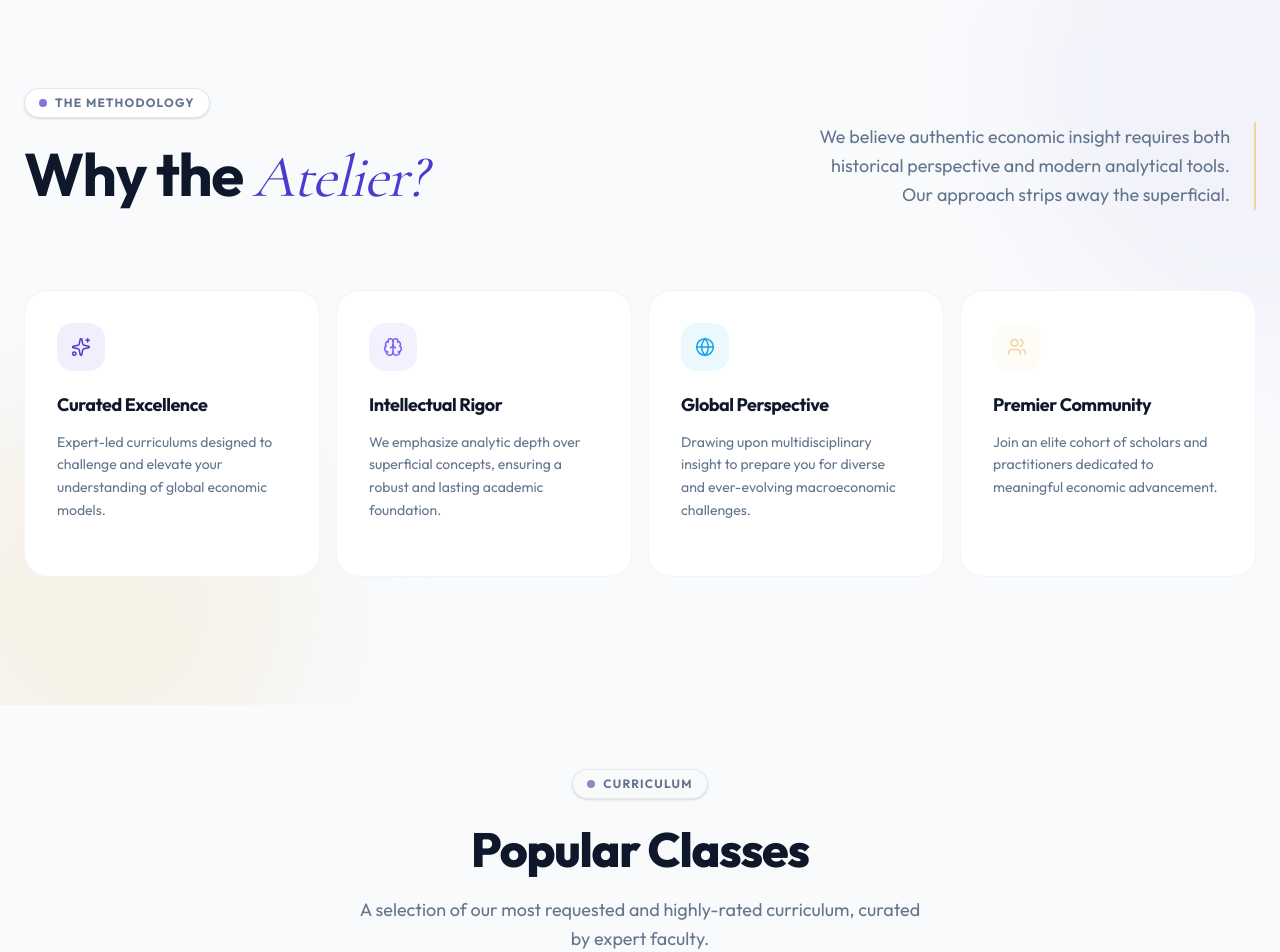
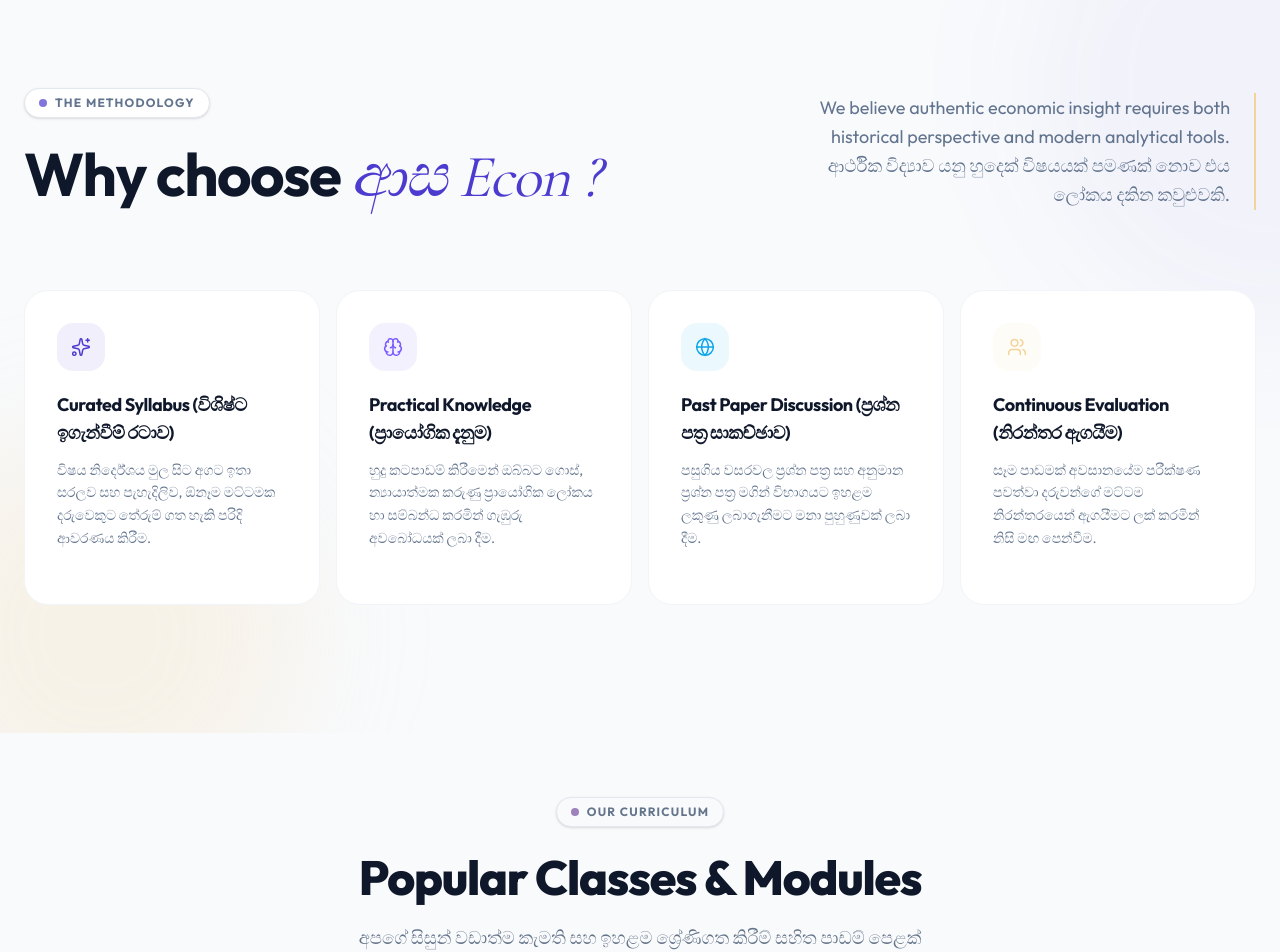
Before and after one commit to NipunHemal/ASAECON-LANDINGPAGE, a Next.js app: page / in a window 1280 px wide. Shown: the part 840-1792 px from the top of the page. Built offline with nearby package versions, Linux system fonts and the light colour scheme.

Commit message:
feat: implement landing page components including Hero, PopularClasses, PrivateJournal, and WhatsAppCTA sections

```diff
--- a/src/components/CourseCard.tsx
+++ b/src/components/CourseCard.tsx
@@ -131,7 +131,7 @@ export default function CourseCard({ data, variants, className = "" }: CourseCar
               hover:bg-[#3d2fb5] hover:shadow-lg hover:shadow-[#4C3BCF]/25
               transition-all group/btn"
           >
-            Enroll Now
+            පංතියට එක්වන්න
             <ArrowRight className="w-4 h-4 group-hover/btn:translate-x-1 transition-transform" />
           </button>
         </div>
--- a/src/components/Hero.tsx
+++ b/src/components/Hero.tsx
@@ -28,7 +28,7 @@ export default function Hero() {
           initial="hidden" animate="visible" variants={staggerContainer}
         >
           <motion.div variants={fadeUp} className="text-xs font-bold tracking-widest text-slate-500 uppercase">
-            VIHAGA — The Econ Academy
+            ASA ECON — The Premium Econ Academy
           </motion.div>
 
           <motion.h1 variants={fadeUp} className="text-5xl md:text-7xl font-bold tracking-tighter text-navy leading-[1.1]">
@@ -38,7 +38,7 @@ export default function Hero() {
           </motion.h1>
 
           <motion.p variants={fadeUp} className="text-lg md:text-xl text-slate-600 max-w-xl leading-relaxed">
-            Navigate the complexities of modern economics through an intuitive, curated learning environment.
+            Master A/L Economics with Sri Lanka&apos;s leading educator. නවීන ආර්ථික විද්‍යාවේ සංකීර්ණතා ඉතා සරලව.
           </motion.p>
 
           <motion.div variants={fadeUp} className="flex flex-wrap items-center gap-6 pt-4">
--- a/src/components/InstructorProfile.tsx
+++ b/src/components/InstructorProfile.tsx
@@ -8,17 +8,17 @@ const skills = [
   {
     Icon: GraduationCap,
     title: "Qualified Educator",
-    desc: "Experienced A/L Economics teacher with deep expertise in the national curriculum and modern analytic concepts.",
+    desc: "උසස් පෙළ ආර්ථික විද්‍යා විෂය පිළිබඳ මනා පළපුරුද්දක් සහිත, ජාතික විෂය නිර්දේශය පිළිබඳ පුළුල් දැනුමක් ඇති ගුරුවරයෙකි.",
   },
   {
     Icon: BookOpen,
-    title: "Bilingual Teaching",
-    desc: "Classes conducted in both English and Sinhala mediums to ensure every student can learn effectively.",
+    title: "Bilingual Classes",
+    desc: "සිංහල හා ඉංග්‍රීසි මාධ්‍ය දෙකෙන්ම පංති පැවැත්වෙන අතර, සෑම දරුවෙකුටම විෂය කාරණා මනාව අවබෝධ වන පරිදි ඉගැන්වීම් සිදු කෙරේ.",
   },
   {
     Icon: Clock,
     title: "Flexible Learning",
-    desc: "Both online and physical class options available, making quality education accessible island-wide.",
+    desc: "ඔන්ලයින් (Online) මෙන්ම භෞතික (Physical) පංති පහසුකම් ද සහිත බැවින්, දිවයින පුරා සිටින දරුවන්ට උසස් මට්ටමේ අධ්‍යාපනයක් ලබා ගැනීමට අවස්ථාව සලසා ඇත.",
   },
 ];
 
@@ -69,7 +69,7 @@ export default function InstructorProfile() {
           >
             {/* Eyebrow — uses global accent colour token */}
             <motion.p variants={fadeUp} className="eyebrow-text-accent mb-4">
-              About The Instructor
+              About the Instructor
             </motion.p>
 
             {/* Headline */}
@@ -80,11 +80,9 @@ export default function InstructorProfile() {
 
             {/* Biography */}
             <motion.p variants={fadeUp} className="body-lead max-w-xl">
-              Our lead instructor is a dedicated{" "}
-              <strong className="text-text-primary font-semibold">A/L Economics specialist</strong>{" "}
-              who has guided thousands of students through Sri Lanka&apos;s national Economics curriculum.
-              With a passion for making complex theory accessible, he combines historical perspective
-              with practical analytical tools to ensure students truly grasp the subject.
+              අපගේ ප්‍රධාන ගුරුවරයා කැපවීමෙන් යුත්{" "}
+              <strong className="text-text-primary font-semibold">උසස් පෙළ ආර්ථික විද්‍යා විශේෂඥයෙක්</strong>{" "}
+              වන අතර ඔහු මේ වන විට සිසුන් දහස් ගණනකට ජාතික ආර්ථික විද්‍යා විෂය නිර්දේශය සාර්ථකව උගන්වා ඇත. සංකීර්ණ න්‍යායන් සරලව ඉගැන්වීම කෙරෙහි ඔහු දක්වන උනන්දුව කැපී පෙනේ.
             </motion.p>
 
             {/* Thin divider */}
--- a/src/components/PopularClasses.tsx
+++ b/src/components/PopularClasses.tsx
@@ -101,14 +101,14 @@ export default function PopularClasses() {
           <motion.div variants={fadeUp}>
             <span className="eyebrow-badge mb-5">
               <span className="eyebrow-badge-dot" />
-              Curriculum
+              Our Curriculum
             </span>
           </motion.div>
           <motion.h2 variants={fadeUp} className="heading-xl tracking-tight mb-4">
-            Popular Classes
+            Popular Classes & Modules
           </motion.h2>
           <motion.p variants={fadeUp} className="body-lead max-w-xl mx-auto">
-            A selection of our most requested and highly-rated curriculum, curated by expert faculty.
+            අපගේ සිසුන් වඩාත්ම කැමති සහ ඉහළම ශ්‍රේණිගත කිරීම් සහිත පාඩම් පෙළක් මෙහි දැක්වේ.
           </motion.p>
         </motion.div>
 
@@ -140,7 +140,7 @@ export default function PopularClasses() {
             href="/classes"
             className="inline-flex items-center gap-2 text-primary font-bold text-sm border-b-2 border-primary/30 pb-0.5 hover:border-primary transition-colors group"
           >
-            Browse all courses
+            Browse all modules / සියලුම පාඩම් බලන්න
             <ArrowRight className="w-4 h-4 group-hover:translate-x-1 transition-transform" />
           </a>
         </motion.div>
--- a/src/components/WhyUs.tsx
+++ b/src/components/WhyUs.tsx
@@ -6,29 +6,29 @@ import { Sparkles, Brain, Globe, Users } from "lucide-react";
 const whyUsItems = [
   {
     icon: Sparkles,
-    title: "Curated Excellence",
-    desc: "Expert-led curriculums designed to challenge and elevate your understanding of global economic models.",
+    title: "Curated Syllabus (විශිෂ්ට ඉගැන්වීම් රටාව)",
+    desc: "විෂය නිර්දේශය මුල සිට අගට ඉතා සරලව සහ පැහැදිලිව, ඕනෑම මට්ටමක දරුවෙකුට තේරුම් ගත හැකි පරිදි ආවරණය කිරීම.",
     accent: "#4C3BCF",
     bgAccent: "from-[#4C3BCF]/8 to-transparent",
   },
   {
     icon: Brain,
-    title: "Intellectual Rigor",
-    desc: "We emphasize analytic depth over superficial concepts, ensuring a robust and lasting academic foundation.",
+    title: "Practical Knowledge (ප්‍රායෝගික දැනුම)",
+    desc: "හුදු කටපාඩම් කිරීමෙන් ඔබ්බට ගොස්, න්‍යායාත්මක කරුණු ප්‍රායෝගික ලෝකය හා සම්බන්ධ කරමින් ගැඹුරු අවබෝධයක් ලබා දීම.",
     accent: "#7C5CFC",
     bgAccent: "from-[#7C5CFC]/8 to-transparent",
   },
   {
     icon: Globe,
-    title: "Global Perspective",
-    desc: "Drawing upon multidisciplinary insight to prepare you for diverse and ever-evolving macroeconomic challenges.",
+    title: "Past Paper Discussion (ප්‍රශ්න පත්‍ර සාකච්ඡාව)",
+    desc: "පසුගිය වසරවල ප්‍රශ්න පත්‍ර සහ අනුමාන ප්‍රශ්න පත්‍ර මගින් විභාගයට ඉහළම ලකුණු ලබාගැනීමට මනා පුහුණුවක් ලබා දීම.",
     accent: "#0EA5E9",
     bgAccent: "from-[#0EA5E9]/8 to-transparent",
   },
   {
     icon: Users,
-    title: "Premier Community",
-    desc: "Join an elite cohort of scholars and practitioners dedicated to meaningful economic advancement.",
+    title: "Continuous Evaluation (නිරන්තර ඇගයීම)",
+    desc: "සෑම පාඩමක් අවසානයේම පරීක්ෂණ පවත්වා දරුවන්ගේ මට්ටම නිරන්තරයෙන් ඇගයීමට ලක් කරමින් නිසි මඟ පෙන්වීම.",
     accent: "#F3D39A",
     bgAccent: "from-[#F3D39A]/20 to-transparent",
   },
@@ -37,7 +37,7 @@ const whyUsItems = [
 export default function WhyUs() {
   const fadeUp = {
     hidden: { opacity: 0, y: 24 },
-    visible: { opacity: 1, y: 0, transition: { duration: 0.55, ease: "easeOut" } }
+    visible: { opacity: 1, y: 0, transition: { duration: 0.55, ease: "easeOut" as const } }
   };
 
   const staggerContainer = {
@@ -66,14 +66,13 @@ export default function WhyUs() {
               The Methodology
             </div>
             <h2 className="text-4xl md:text-5xl lg:text-6xl font-bold text-[#0F172A] tracking-tight leading-[1.08]">
-              Why the{" "}
-              <span className="font-serif italic font-normal text-[#4C3BCF]">Atelier?</span>
+              Why choose{" "}
+              <span className="font-serif italic font-normal text-[#4C3BCF]">ආස Econ ?</span>
             </h2>
           </motion.div>
 
           <motion.p variants={fadeUp} className="text-slate-500 text-lg leading-relaxed max-w-md lg:text-right border-r-0 lg:border-r-2 lg:border-[#F3D39A] lg:pr-6">
-            We believe authentic economic insight requires both historical perspective and
-            modern analytical tools. Our approach strips away the superficial.
+            We believe authentic economic insight requires both historical perspective and modern analytical tools. ආර්ථික විද්‍යාව යනු හුදෙක් විෂයයක් පමණක් නොව එය ලෝකය දකින කවුළුවකි.
           </motion.p>
         </motion.div>
 
```
Also changed, not shown: src/components/PrivateJournal.tsx (+4 -4 lines), src/components/WhatsAppCTA.tsx (+4 -4 lines).
